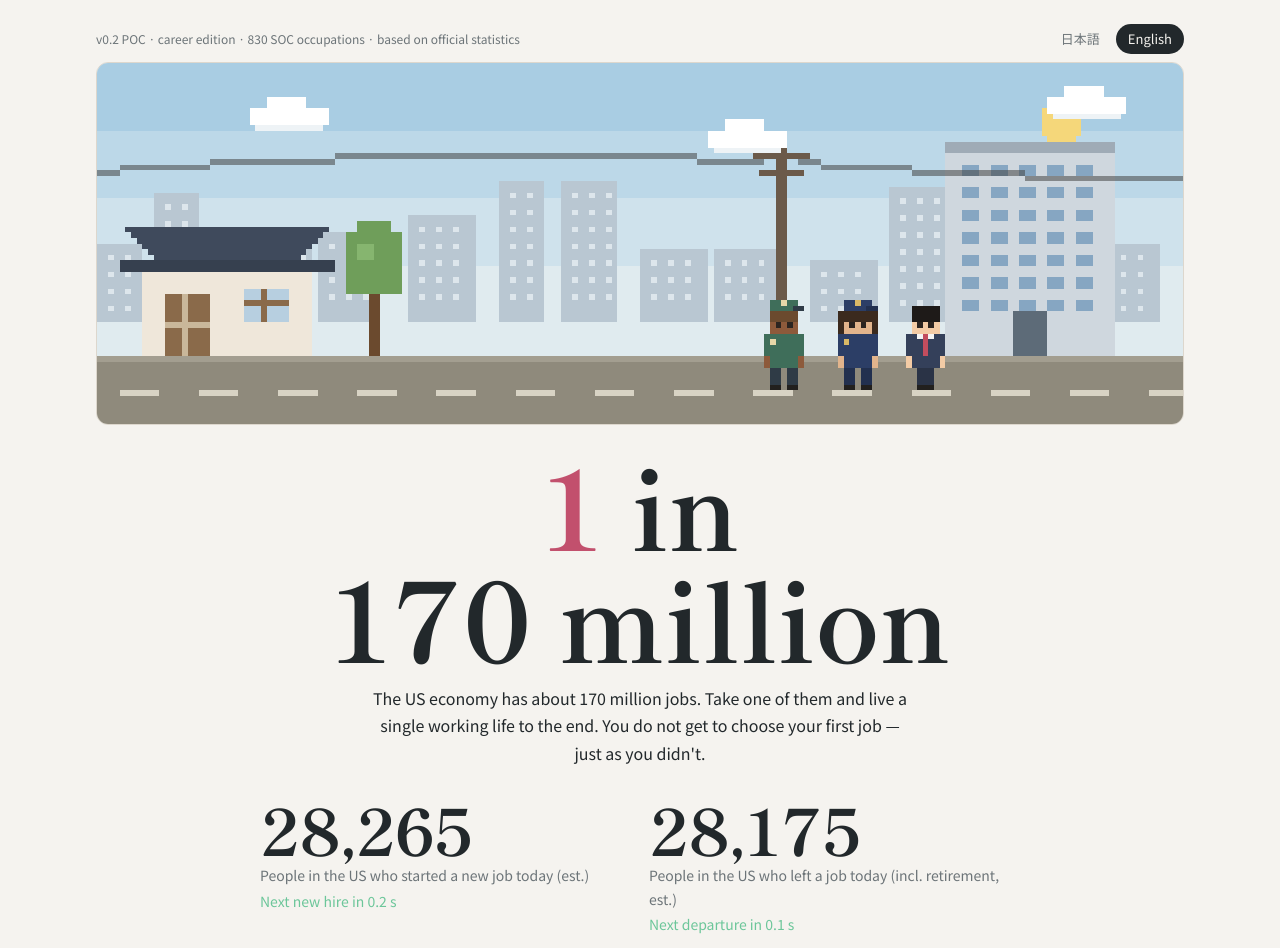
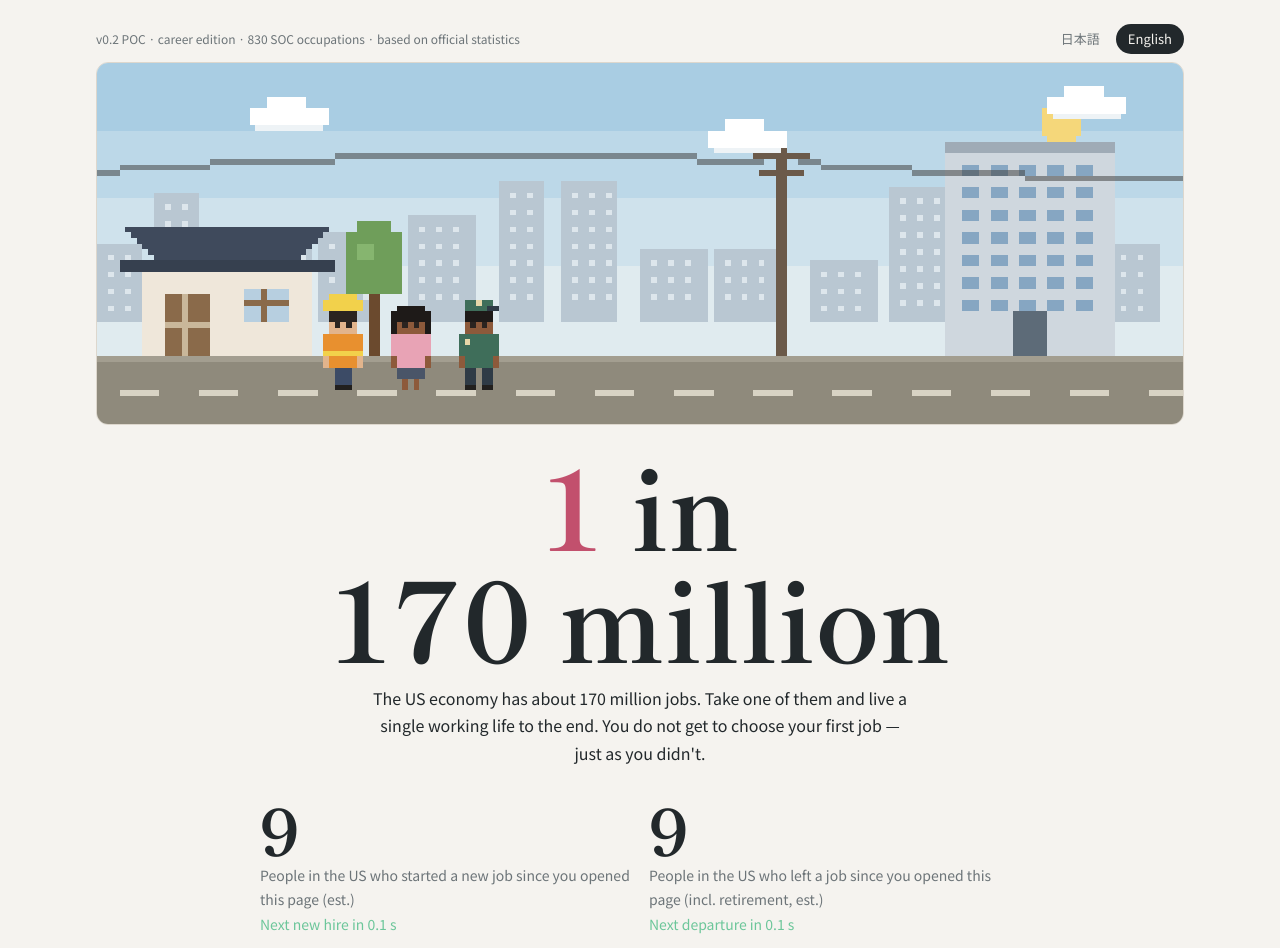
Before and after one commit to oyajibuki/oyajibuki.github.io, a plain HTML site: page jobgame/index.html in a window 1280 px wide. Shown: the top 948 px of the page. Drawn offline with Linux system fonts and the light colour scheme; a web font is replaced by a local one.

Commit message:
jobgame: カウンターをページを開いてからの数に、働きはじめるボタンをスクロールしても残るように
Co-Authored-By: Claude Opus 5.5 <noreply@anthropic.com>

```diff
--- a/jobgame/css/style.css
+++ b/jobgame/css/style.css
@@ -245,3 +245,9 @@ a { color: var(--accent); }
 .hero-data { max-width: 760px; margin: 0 auto 16px; }
 .doc-scene { margin: -2px -2px 14px; border-radius: 6px; overflow: hidden; border: 1px solid var(--line); }
 @media (max-width: 560px) { .live { grid-template-columns: 1fr 1fr; gap: 10px; } .btn-start { padding: 18px 44px; } .mc { flex-basis: 240px; } }
+
+/* スクロールしても残る「働きはじめる」（ホームだけ・元のボタンが見えなくなったら出る） */
+.btn-start.float { position: fixed; left: 50%; bottom: max(18px, env(safe-area-inset-bottom)); transform: translateX(-50%); z-index: 50; font-size: 22px; padding: 14px 44px; animation: floatPulse 2.2s ease-in-out infinite; }
+.btn-start.float:hover { transform: translateX(-50%) translateY(-2px) scale(1.03); }
+@keyframes floatPulse { 0%, 100% { transform: translateX(-50%) scale(1); } 50% { transform: translateX(-50%) scale(1.05); } }
+#home .wrap { padding-bottom: 120px; }
--- a/jobgame/index.html
+++ b/jobgame/index.html
@@ -28,7 +28,7 @@
 <link rel="preconnect" href="https://fonts.googleapis.com">
 <link rel="preconnect" href="https://fonts.gstatic.com" crossorigin>
 <link href="https://fonts.googleapis.com/css2?family=Shippori+Mincho:wght@500;700&family=Klee+One:wght@600&family=Noto+Sans+JP:wght@400;500;700&family=JetBrains+Mono:wght@400&display=swap" rel="stylesheet">
-<link rel="stylesheet" href="css/style.css?v=0.4.0">
+<link rel="stylesheet" href="css/style.css?v=0.4.1">
 </head>
 <body>
 
@@ -104,6 +104,8 @@
     <p class="muted small" style="text-align:center;margin-top:4px" data-i18n-html="foot.legal"></p>
   </div>
 </section>
+
+<button class="btn-start float hidden" id="btnStartFloat" aria-hidden="true" tabindex="-1"><span data-i18n="home.start"></span></button>
 
 <!-- ===== 入職届 ===== -->
 <section id="contract" class="screen">
@@ -360,7 +362,7 @@
 if (!/^(localhost|127\.0\.0\.1)$/.test(location.hostname)) fetch("https://script.google.com/macros/s/AKfycbznxYkj5ixnK_pHkGR8LUYhEYdvSYpaiF3x4LaZy964wlu068oak1X1uuIiyqCEtGWF/exec?page=job")
   .catch(() => {});
 </script>
-<script src="js/i18n.js?v=0.4.0"></script>
-<script src="js/boot.js?v=0.4.0"></script>
+<script src="js/i18n.js?v=0.4.1"></script>
+<script src="js/boot.js?v=0.4.1"></script>
 </body>
 </html>
--- a/jobgame/js/boot.js
+++ b/jobgame/js/boot.js
@@ -2,7 +2,7 @@
 // ?lang=en → アメリカ。選んだ言語はこのブラウザに覚えておく。
 (function () {
   // ファイルを更新したらここを変える（ブラウザのキャッシュで古いスクリプトが混ざらないように）
-  const VERSION = '0.4.0'
+  const VERSION = '0.4.1'
   const q = new URLSearchParams(location.search)
   let lang = q.get('lang')
   try { lang = lang || localStorage.getItem('jg_lang') } catch {}
--- a/jobgame/js/i18n.js
+++ b/jobgame/js/i18n.js
@@ -27,7 +27,7 @@ window.I18N = {
     'c.rare': 'この仕事に就いているのは<b>{people}</b>。働く人の<b>およそ{n}人に1人</b>です。',
 
     // ホーム
-    'home.startSub': "どの職業になるかは、統計どおりのくじで決まります。", 'home.live.hire': "今日、日本で新しい職場で働きはじめた人（推計）", 'home.live.sep': "今日、日本で仕事を離れた人（定年・退職を含む・推計）", 'home.live.hireNext': "次の「働きはじめる」まで あと{s}秒", 'home.live.sepNext': "次の「仕事を離れる」まで あと{s}秒", 'home.live.now': "いま日本では、約{n}人がそれぞれの仕事人生を生きています。", 'home.live.rate': "日本では、約{s}秒に1人が新しい職場で働きはじめています（厚生労働省「雇用動向調査」令和7年）", 'home.mem.h': "メモリアル", 'home.mem.d': "働き終えた仕事人生を、残しておく場所です。あなたが納めた人生と、同じ春に働きはじめた人たちの人生が並びます。", 'home.mem.all': "メモリアルを見る", 'home.mem.more': "ほかの人生と出会う", 'home.mem.mine': "あなたが納めた人生", 'home.mem.other': "同じ春に働きはじめた人", 'home.start': '働きはじめる', 'home.zukan': '職業図鑑', 'home.memorial': 'メモリアル',
+    'home.startSub': "どの職業になるかは、統計どおりのくじで決まります。", 'home.live.hire': "このページを開いてから、日本で新しい職場で働きはじめた人（推計）", 'home.live.sep': "このページを開いてから、日本で仕事を離れた人（定年・退職を含む・推計）", 'home.live.hireNext': "次の「働きはじめる」まで あと{s}秒", 'home.live.sepNext': "次の「仕事を離れる」まで あと{s}秒", 'home.live.now': "いま日本では、約{n}人がそれぞれの仕事人生を生きています。", 'home.live.rate': "日本では、約{s}秒に1人が新しい職場で働きはじめています（厚生労働省「雇用動向調査」令和7年）", 'home.mem.h': "メモリアル", 'home.mem.d': "働き終えた仕事人生を、残しておく場所です。あなたが納めた人生と、同じ春に働きはじめた人たちの人生が並びます。", 'home.mem.all': "メモリアルを見る", 'home.mem.more': "ほかの人生と出会う", 'home.mem.mine': "あなたが納めた人生", 'home.mem.other': "同じ春に働きはじめた人", 'home.start': '働きはじめる', 'home.zukan': '職業図鑑', 'home.memorial': 'メモリアル',
     'home.name': '名前', 'home.name.ph': '空欄ならランダム', 'home.sex': '性別', 'home.sex.any': 'ランダム（統計どおり）', 'home.sex.f': '女性', 'home.sex.m': '男性', 'home.len': 'ひとつの仕事人生の長さ', 'home.len.short': '約2分', 'home.len.mid': '約5分', 'home.len.long': '約10分',
     'home.dist': 'いま働きはじめる人だったら', 'home.other': 'その他',
     'home.c1.h': '今年の重点', 'home.c1': '毎年、仕事以外の時間を何に使うかを選びます。休養・娯楽・資格の勉強・学び直し・副業・転職活動。可処分時間は残業に削られます。',
@@ -228,7 +228,7 @@ window.I18N = {
     'log.promo.toMgr': '', 'ev.birth': 'How will you handle work?', 'ev.care': '{who} is {age}. How will you handle it?',
     'c.rare': '<b>{people}</b> people hold this job — roughly <b>1 in {n}</b> workers.',
 
-    'home.startSub': "Your job is drawn by lottery, weighted by real statistics.", 'home.live.hire': "People in the US who started a new job today (est.)", 'home.live.sep': "People in the US who left a job today (incl. retirement, est.)", 'home.live.hireNext': "Next new hire in {s} s", 'home.live.sepNext': "Next departure in {s} s", 'home.live.now': "About {n} people are living their working lives in the US right now.", 'home.live.rate': "In the US, someone starts a new job about every {s} seconds (BLS JOLTS, 2025)", 'home.mem.h': "Memorial", 'home.mem.d': "A place to keep working lives that have ended — the ones you saved, and the people who started out the same spring.", 'home.mem.all': "Open memorial", 'home.mem.more': "Meet other lives", 'home.mem.mine': "A life you saved", 'home.mem.other': "Started the same spring", 'home.start': 'Start working', 'home.zukan': 'Job encyclopedia', 'home.memorial': 'Memorial',
+    'home.startSub': "Your job is drawn by lottery, weighted by real statistics.", 'home.live.hire': "People in the US who started a new job since you opened this page (est.)", 'home.live.sep': "People in the US who left a job since you opened this page (incl. retirement, est.)", 'home.live.hireNext': "Next new hire in {s} s", 'home.live.sepNext': "Next departure in {s} s", 'home.live.now': "About {n} people are living their working lives in the US right now.", 'home.live.rate': "In the US, someone starts a new job about every {s} seconds (BLS JOLTS, 2025)", 'home.mem.h': "Memorial", 'home.mem.d': "A place to keep working lives that have ended — the ones you saved, and the people who started out the same spring.", 'home.mem.all': "Open memorial", 'home.mem.more': "Meet other lives", 'home.mem.mine': "A life you saved", 'home.mem.other': "Started the same spring", 'home.start': 'Start working', 'home.zukan': 'Job encyclopedia', 'home.memorial': 'Memorial',
     'home.name': 'Name', 'home.name.ph': 'Leave blank for a random name', 'home.sex': 'Gender', 'home.sex.any': 'Random (by the stats)', 'home.sex.f': 'Woman', 'home.sex.m': 'Man', 'home.len': 'Length of one working life', 'home.len.short': '~2 min', 'home.len.mid': '~5 min', 'home.len.long': '~10 min',
     'home.dist': 'If you started working today', 'home.other': 'Other',
     'home.c1.h': 'This year\'s focus', 'home.c1': 'Each year you decide what to do with your time outside work: rest, have fun, study for a license, reskill, take on a side gig, or look for a new job. Overtime eats into all of it.',
--- a/jobgame/js/ui.js
+++ b/jobgame/js/ui.js
@@ -53,6 +53,7 @@
     if (id === 'memorial') renderMemorial()
     if (id === 'home') renderHomeMem()
     if (id !== 'play') S.playing = false
+    if (window.__syncFloat) setTimeout(window.__syncFloat, 0)
   }
   document.addEventListener('click', e => { const g = e.target.closest('[data-go]'); if (g) go(g.dataset.go) })
 
@@ -375,11 +376,9 @@
   // ---------- ホームの「いま」：今日働きはじめた人・仕事を離れた人（推計） ----------
   const F = C.flow
   let heroLive = null, lastSpawn = 0
-  function secondsToday() {
-    const now = new Date()
-    const [h, m, s] = now.toLocaleTimeString('en-GB', { timeZone: F.tz, hour12: false }).split(':').map(Number)
-    return (h % 24) * 3600 + m * 60 + s + now.getMilliseconds() / 1000
-  }
+  // ページを開いた瞬間を0として数える
+  const OPENED = performance.now()
+  const secondsToday = () => (performance.now() - OPENED) / 1000
   const YEAR = 365 * 86400
   const fmtWait = v => (F.hire / YEAR > 0.5 ? Math.max(0.1, v).toFixed(1) : String(Math.max(1, Math.ceil(v))))
   const prev = { h: -1, s: -1 }
@@ -423,6 +422,14 @@
   })
   $('btnMoreLives').addEventListener('click', () => { makeOthers(); renderHomeMem(); $('homeMem').scrollLeft = 0 })
 
+  // 元のボタンが画面から外れたら、下に浮かぶボタンを出す（ホーム画面のときだけ）
+  $('btnStartFloat').addEventListener('click', newLife)
+  const floatBtn = $('btnStartFloat')
+  let startVisible = true
+  const syncFloat = () => floatBtn.classList.toggle('hidden', startVisible || !$('home').classList.contains('active'))
+  if ('IntersectionObserver' in window) new IntersectionObserver(es => { startVisible = es[0].isIntersecting; syncFloat() }).observe($('btnStart'))
+  window.__syncFloat = syncFloat
+
   applyText()
   renderHome()
   renderHomeMem()
```
